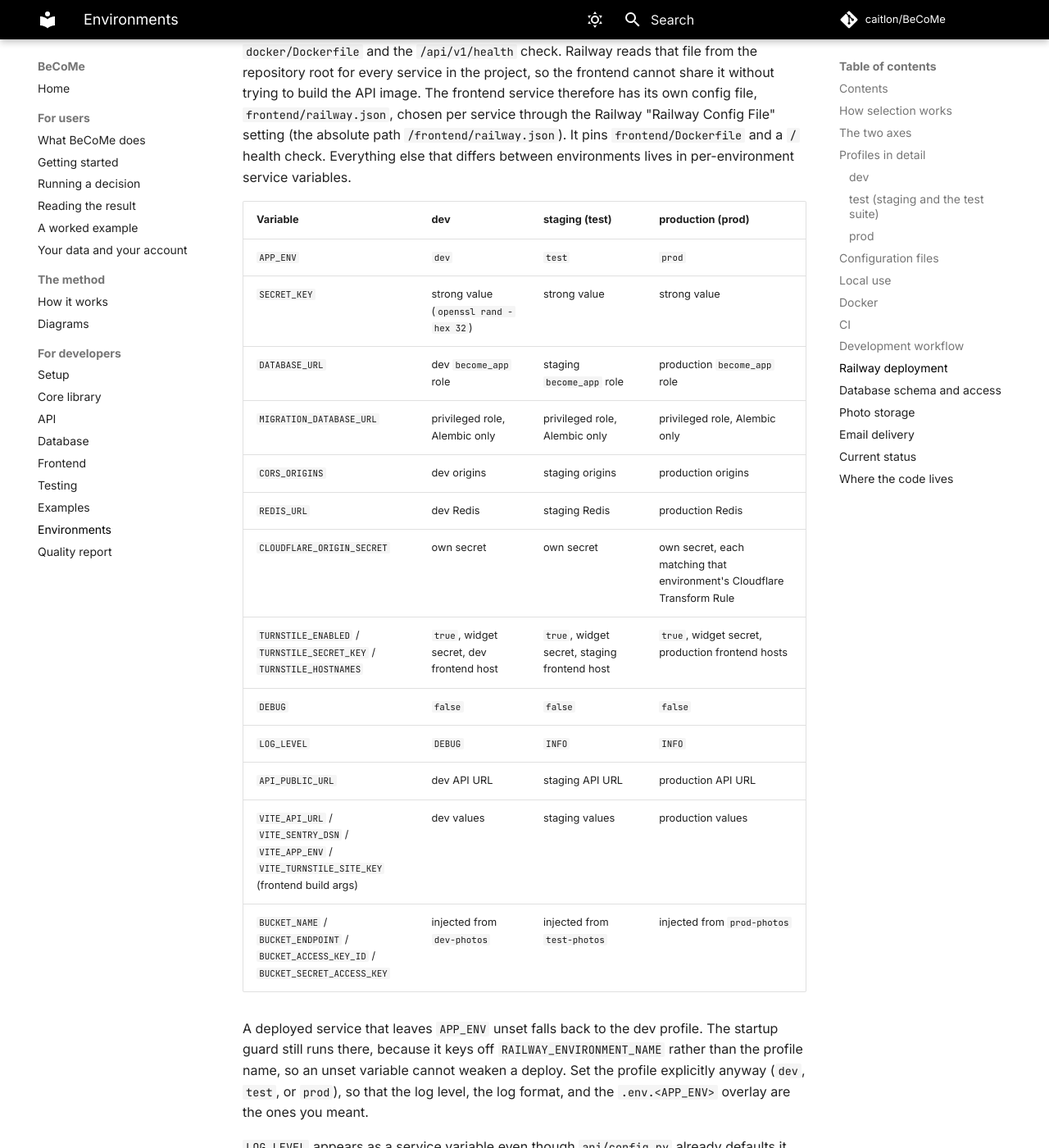
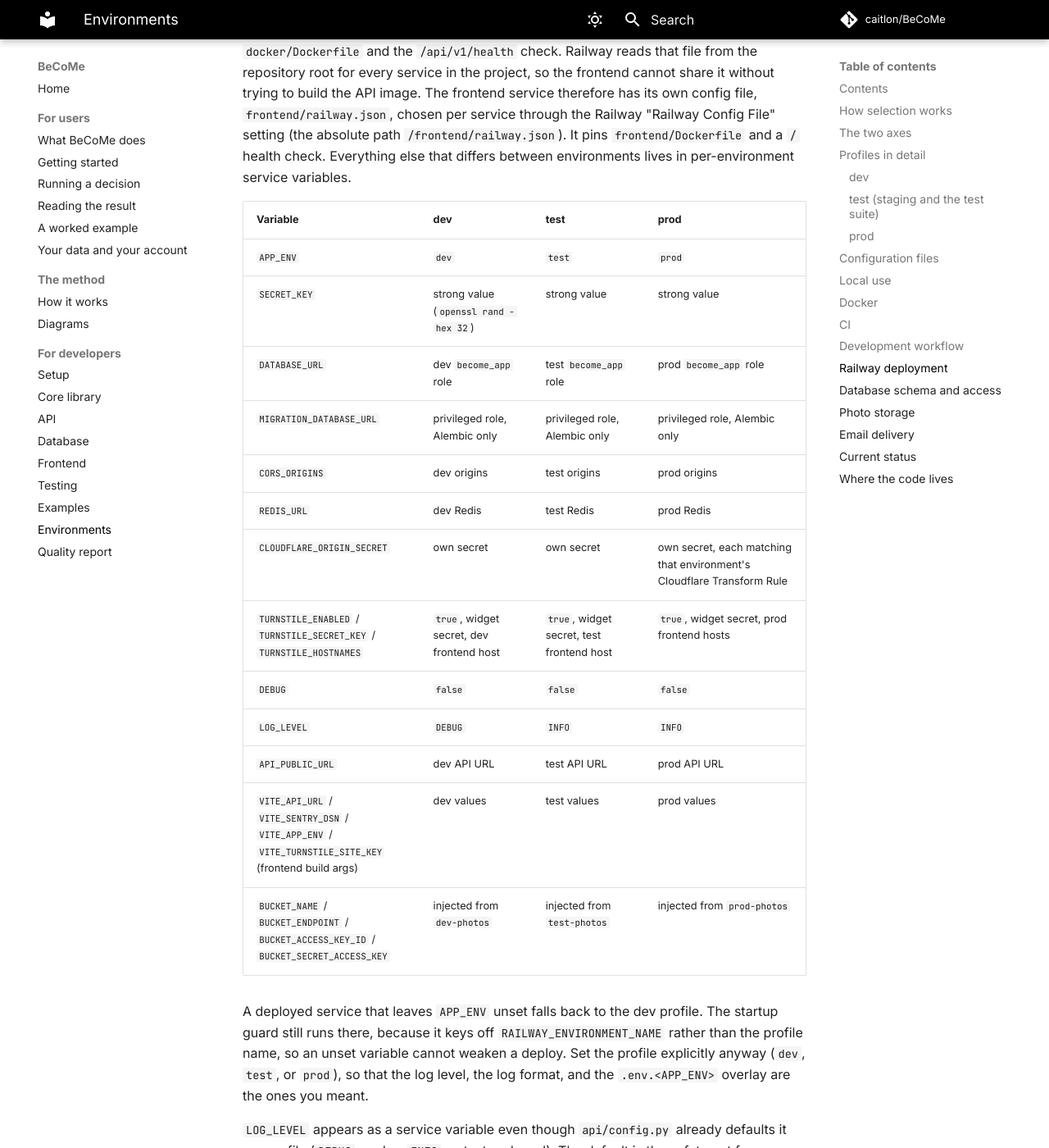
Before and after one commit to caitlon/BeCoMe, an MkDocs documentation site: the page built from docs/environments.md, in a window 1280 px wide and 1400 px high, scrolled down 4785 px. Shown: the whole window at 82% size. Built offline with MkDocs 1.6.1 and Material for MkDocs 9.7.7, drawn with Linux system fonts in a browser that asks for light colours; comment, search, counter and statistics services are not loaded.

Commit message:
docs: name the railway environments test and prod

```diff
--- a/docs/environments.md
+++ b/docs/environments.md
@@ -105,7 +105,7 @@ Each environment tracks one git branch, and a push to that branch redeploys the
 |--------|-------------|---------|----------|
 | `dev` | dev | `APP_ENV=dev` | `dev-backend`, `dev-frontend`, `dev-db`, `dev-photos` |
 | `test` | test | `APP_ENV=test` | `test-backend`, `test-frontend`, `test-db`, `test-photos` |
-| `prod` | production | `APP_ENV=prod` | `prod-backend`, `prod-frontend`, `prod-db`, `prod-photos` |
+| `prod` | prod | `APP_ENV=prod` | `prod-backend`, `prod-frontend`, `prod-db`, `prod-photos` |
 
 Work moves in one direction. Cut a feature branch from `dev`, open a pull request back into `dev`, and the merge auto-deploys to dev for a first live check. When a slice is ready for QA, promote `dev` to `test`. That deploy runs the `test` profile with production-like settings (rate limiting on, debug off), so manual testing is realistic. Promote `test` to `prod` to release, which deploys the `prod` profile and serves the public site. Hotfixes travel the same path instead of landing on `prod` directly.
 
@@ -115,20 +115,20 @@ Each environment has its own isolated Railway Postgres (`*-db`) and its own Rail
 
 The root `railway.toml` carries the API build and deploy settings: it points at `docker/Dockerfile` and the `/api/v1/health` check. Railway reads that file from the repository root for every service in the project, so the frontend cannot share it without trying to build the API image. The frontend service therefore has its own config file, `frontend/railway.json`, chosen per service through the Railway "Railway Config File" setting (the absolute path `/frontend/railway.json`). It pins `frontend/Dockerfile` and a `/` health check. Everything else that differs between environments lives in per-environment service variables.
 
-| Variable | dev | staging (test) | production (prod) |
-|----------|-----|----------------|-------------------|
+| Variable | dev | test | prod |
+|----------|-----|------|------|
 | `APP_ENV` | `dev` | `test` | `prod` |
 | `SECRET_KEY` | strong value (`openssl rand -hex 32`) | strong value | strong value |
-| `DATABASE_URL` | dev `become_app` role | staging `become_app` role | production `become_app` role |
+| `DATABASE_URL` | dev `become_app` role | test `become_app` role | prod `become_app` role |
 | `MIGRATION_DATABASE_URL` | privileged role, Alembic only | privileged role, Alembic only | privileged role, Alembic only |
-| `CORS_ORIGINS` | dev origins | staging origins | production origins |
-| `REDIS_URL` | dev Redis | staging Redis | production Redis |
+| `CORS_ORIGINS` | dev origins | test origins | prod origins |
+| `REDIS_URL` | dev Redis | test Redis | prod Redis |
 | `CLOUDFLARE_ORIGIN_SECRET` | own secret | own secret | own secret, each matching that environment's Cloudflare Transform Rule |
-| `TURNSTILE_ENABLED` / `TURNSTILE_SECRET_KEY` / `TURNSTILE_HOSTNAMES` | `true`, widget secret, dev frontend host | `true`, widget secret, staging frontend host | `true`, widget secret, production frontend hosts |
+| `TURNSTILE_ENABLED` / `TURNSTILE_SECRET_KEY` / `TURNSTILE_HOSTNAMES` | `true`, widget secret, dev frontend host | `true`, widget secret, test frontend host | `true`, widget secret, prod frontend hosts |
 | `DEBUG` | `false` | `false` | `false` |
 | `LOG_LEVEL` | `DEBUG` | `INFO` | `INFO` |
-| `API_PUBLIC_URL` | dev API URL | staging API URL | production API URL |
-| `VITE_API_URL` / `VITE_SENTRY_DSN` / `VITE_APP_ENV` / `VITE_TURNSTILE_SITE_KEY` (frontend build args) | dev values | staging values | production values |
+| `API_PUBLIC_URL` | dev API URL | test API URL | prod API URL |
+| `VITE_API_URL` / `VITE_SENTRY_DSN` / `VITE_APP_ENV` / `VITE_TURNSTILE_SITE_KEY` (frontend build args) | dev values | test values | prod values |
 | `BUCKET_NAME` / `BUCKET_ENDPOINT` / `BUCKET_ACCESS_KEY_ID` / `BUCKET_SECRET_ACCESS_KEY` | injected from `dev-photos` | injected from `test-photos` | injected from `prod-photos` |
 
 A deployed service that leaves `APP_ENV` unset falls back to the dev profile. The startup guard still runs there, because it keys off `RAILWAY_ENVIRONMENT_NAME` rather than the profile name, so an unset variable cannot weaken a deploy. Set the profile explicitly anyway (`dev`, `test`, or `prod`), so that the log level, the log format, and the `.env.<APP_ENV>` overlay are the ones you meant.
```
